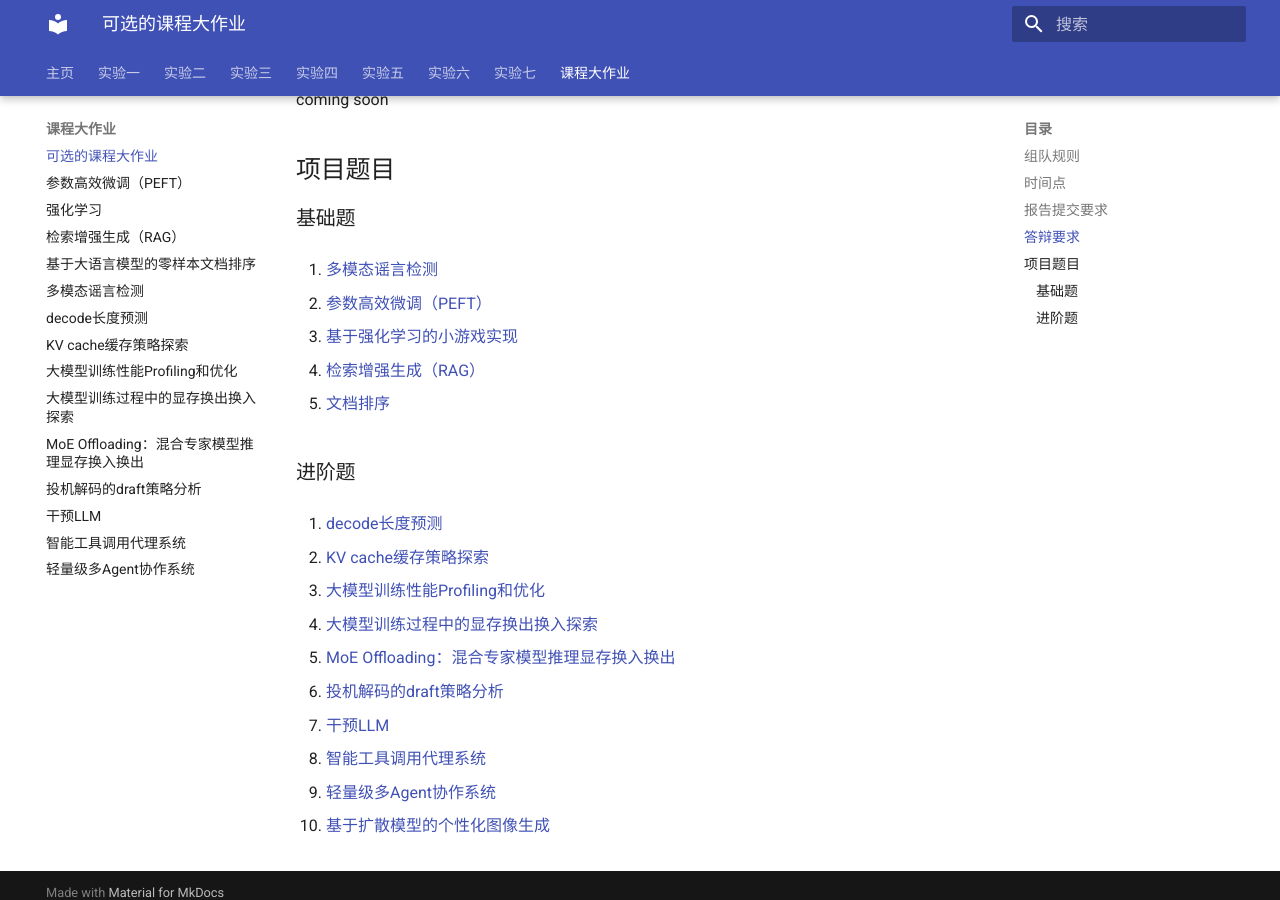
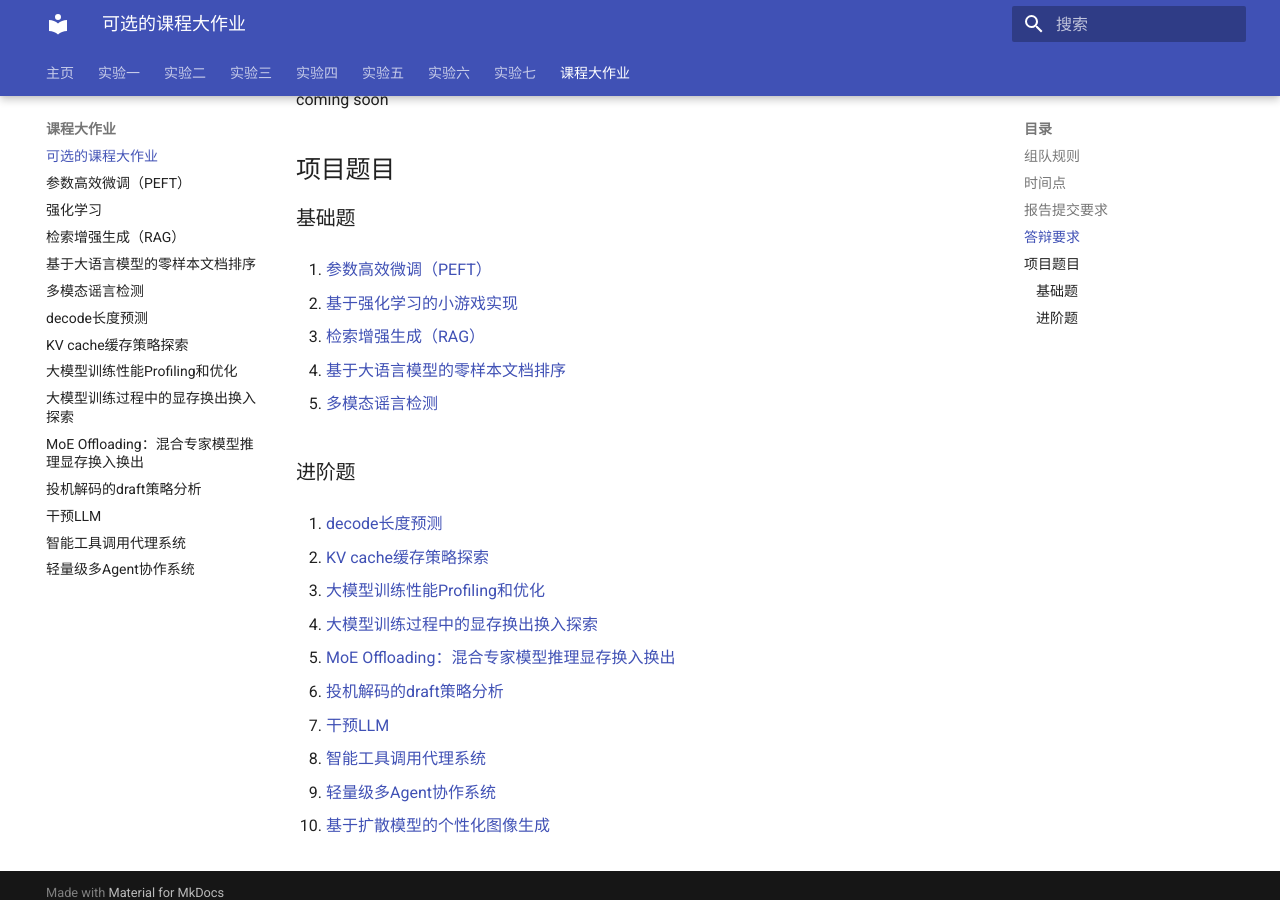
Before and after one commit to zhiweinju/nju-dl-lab-2025spring, an MkDocs documentation site: the page built from docs/final/课程大作业.md, in a window 1280 px wide and 900 px high, scrolled down 993 px. Built offline with MkDocs 1.6.1 and Material for MkDocs 9.7.7, drawn with Linux system fonts in a browser that asks for light colours; a style sheet for code colours, icons or effects is not loaded.

Commit message:
Update 课程大作业.md

```diff
--- a/docs/final/课程大作业.md
+++ b/docs/final/课程大作业.md
@@ -32,15 +32,15 @@ coming soon
 
 ### 基础题
 
-1. [多模态谣言检测](./projects/NJUProject_MultimodalRumorDetection.md)
+1. [参数高效微调（PEFT）](./projects/NJUProject_PEFT.md)
 
-2. [参数高效微调（PEFT）](./projects/NJUProject_PEFT.md)
+2. [基于强化学习的小游戏实现](./projects/NJU_DL2025_project_RL.md)
 
-3. [基于强化学习的小游戏实现](./projects/NJU_DL2025_project_RL.md)
+3. [检索增强生成（RAG）](./projects/NJU_2025spring_ragprojects.md)
 
-4. [检索增强生成（RAG）](./projects/NJU_2025spring_ragprojects.md)
+4. [基于大语言模型的零样本文档排序](./projects/NJU_2025spring_ranking.md)
 
-5. [文档排序](./projects/NJU_2025spring_ranking.md)
+5. [多模态谣言检测](./projects/NJUProject_MultimodalRumorDetection.md)
 
 ### 进阶题
 
```
